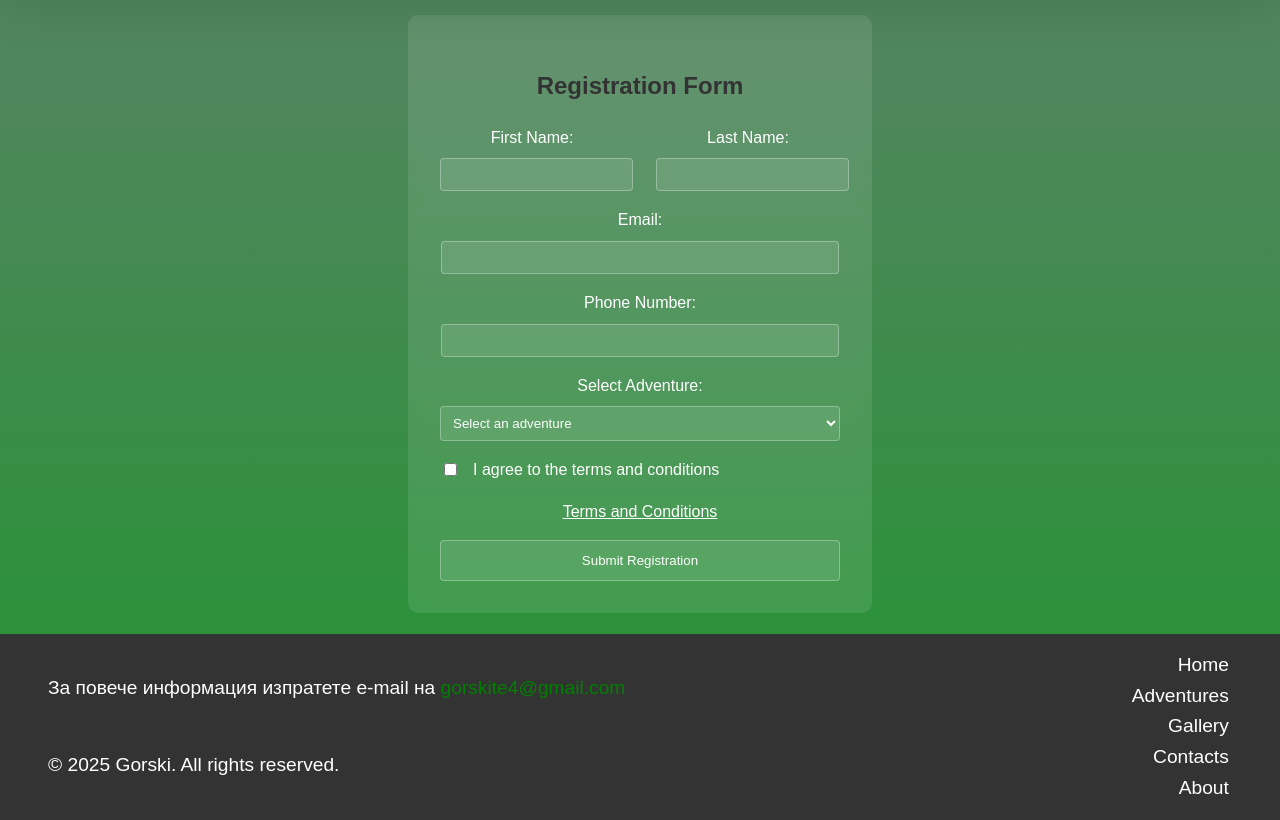
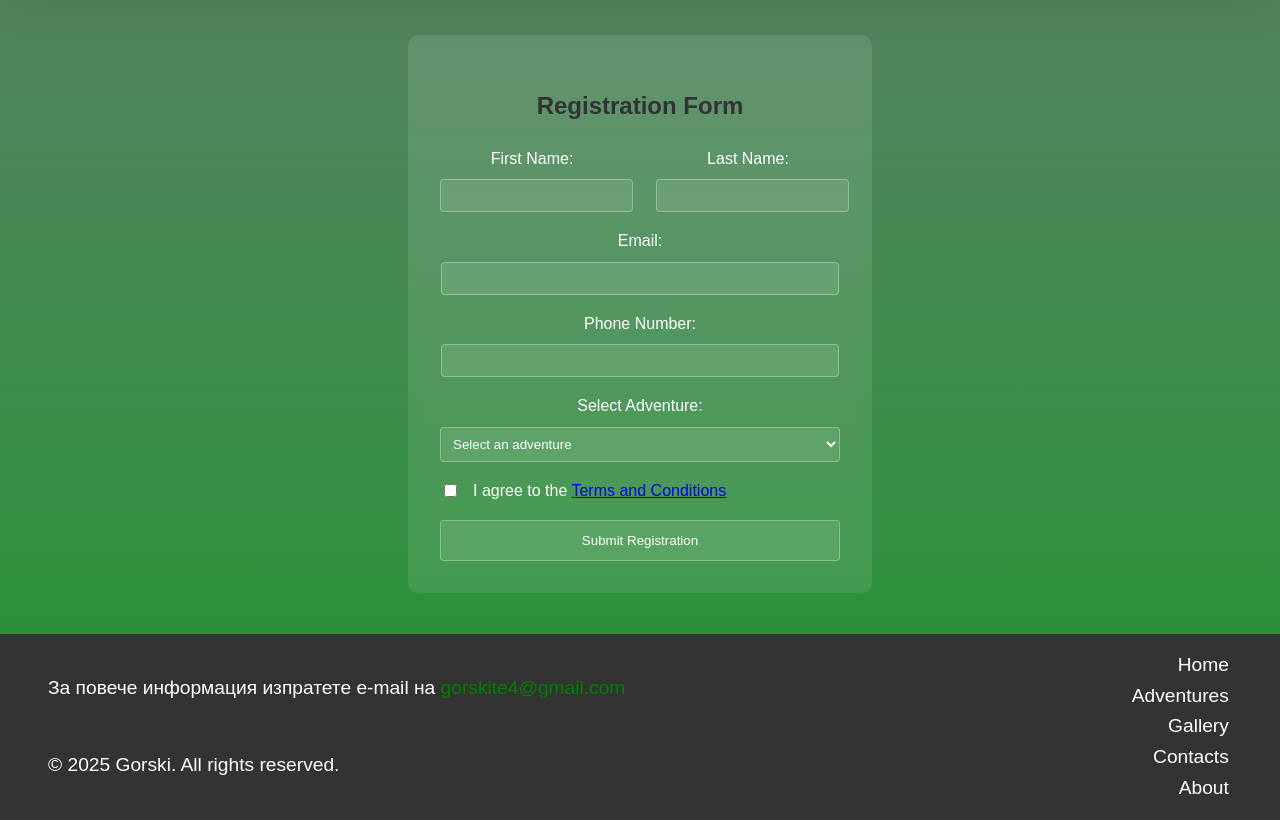
Before and after one commit to IT-8-TUES/8V-24-25-Almost-Gorski, a plain HTML site: page Kris/forms.html in a window 1280 px wide. Shown: the part 118-938 px from the top of the page. Drawn offline with Linux system fonts and the light colour scheme.

Commit message:
Forms Terms and Conditions improvements

```diff
--- a/Kris/forms.html
+++ b/Kris/forms.html
@@ -53,10 +53,7 @@
             </div>
             <div class="form-group checkbox-group">
                 <input type="checkbox" id="terms" name="terms" required>
-                <label for="terms">I agree to the terms and conditions</label>
-            </div>
-            <div class="terms-link">
-                <a href="https://www.youtube.com/watch?v=dQw4w9WgXcQ&ab_channel=RickAstley">Terms and Conditions</a>
+                <label for="terms">I agree to the <a class = "terms-link" href="https://www.youtube.com/watch?v=dQw4w9WgXcQ&ab_channel=RickAstley">Terms and Conditions</a></label>
             </div>
             <button class="submit">Submit Registration</button>
         </form>
```
